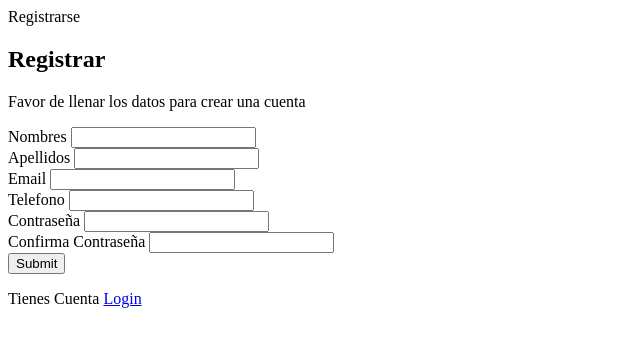
After one commit to HectorMCDLV/BioFert, a PHP site: page /biofert/admin/Login/Register.php in a window 1280 px wide. The commit adds this page. Shown: the top 347 px of the page, without its empty margins (0-640 px from the left). Run offline with PHP 8.4, Linux system fonts and the light colour scheme.

Commit message:
login y register

```diff
--- /dev/null
+++ b/admin/Login/Register.php
@@ -0,0 +1,109 @@
+<?php
+
+    include '../../admin/Login/Session.php';
+    include '../../include/config/connect.php';
+
+    $db = conectarDB();
+
+if ($_SERVER["REQUEST_METHOD"] == "POST" && isset($_POST['submit'])) {
+    $nombres = trim($_POST['nombres']);
+    $apellidos = trim($_POST['apellidos']);
+    $email = trim($_POST['email']);
+    $telefono = trim($_POST['telefono']);
+    $password = trim($_POST['contraseña']);
+    $confirm_password = trim($_POST["confirma_contraseña"]);
+    $passwordHash = password_hash($password, PASSWORD_BCRYPT);
+
+
+    if($query = $db->prepare("SELECT * FROM cliente WHERE email = ?")) {
+            $error = '';
+            // Bind parameters (s = string, i = int, b = blob, etc), in our case the username is a string so we use "s"
+    $query->bind_param('s', $email);
+    $query->execute();
+    // Store the result so we can check if the account exists in the database.
+    $query->store_result();
+            if ($query->num_rows > 0) {
+                 $error .= '<p class="error">The email address is already registered!</p>';
+            } else {
+                // Validate password
+                if (strlen($password ) < 6) {
+                    $error .= '<p class="error">Password must have atleast 6 characters.</p>';
+                }
+                // Validate confirm password
+                if (empty($confirm_password)) {
+                    $error .= '<p class="error">Please enter confirm password.</p>';
+                }   else {
+                    if (empty($error) && ($password != $confirm_password)) {
+                        $error .= '<p class="error">Password did not match.</p>';
+                }
+            }
+            if (empty($error) ) {
+                $insertQuery = " INSERT INTO cliente (nombres, apellidos,telefono,email,contraseña) VALUES ('${nombres}', '${apellidos}','${telefono}'. '${email}', '${passwordHash}')";
+                $resultado = mysqli_query($db, $insertQuery);
+
+            }
+        }
+    }
+
+    $insertQuery->close();
+
+    $query->close();
+
+
+
+
+
+    // Close DB connection
+    mysqli_close($db);
+   }
+
+?>
+
+<!DOCTYPE html>
+<html>
+    <head>
+        Registrarse
+    </head>
+<body>
+    <div class ="container">
+        <div class = "row">
+            <div class = "col-md-12">
+                <h2>Registrar</h2>
+                <p>Favor de llenar los datos para crear una cuenta</p>
+                <form action = " " method = "post">
+                    <div class = "form-group">
+                            <label>Nombres</label>
+                            <input type="text" name = "nombres" class = "form-control"
+                             required>
+
+                    <div class = "form-group">
+                            <label>Apellidos</label>
+                            <input type="text" name = "apellidos" class = "form-control"
+                             required>
+
+                    <div class = "form-group">
+                            <label>Email</label>
+                            <input type="Email" name = "email" class = "form-control"
+                             required>
+                    <div class = "form-group">
+                            <label>Telefono</label>
+                            <input type="tel" name = "telefono" class = "form-control"
+                             required>
+                    <div class = "form-group">
+                            <label>Contraseña</label>
+                            <input type="password" name = "contraseña" class = "form-control"
+                             required>
+                    <div class = "form-group">
+                            <label>Confirma Contraseña</label>
+                            <input type="password" name = "confirma_contraseña" class = "form-control"
+                             required>
+                    <div class = "form-group">
+                            <input type="submit" name = "submit"  value="Submit">
+                    </div>
+                    <p>Tienes Cuenta <a href="login.php">Login
+                </form>
+            </div>
+        </div>
+    </div>
+</body>
+</html>
--- /dev/null
+++ b/admin/Login/Session.php
@@ -0,0 +1,11 @@
+<?php
+session_start();
+
+
+if(isset($_SESSION["userid"]) &&  $_SESSIOPM["userid"] === true ){
+    header("location: welcome.php");
+    exit;
+}
+
+
+?>
--- a/include/config/connect.php
+++ b/include/config/connect.php
@@ -2,11 +2,7 @@
 /* Database credentials. Assuming you are running MySQL
 server with default setting (user 'root' with no password) */
 
-<<<<<<< HEAD:php/connect.php
-function connect() :  mysqli{
-=======
 function conectarDB() :  mysqli{
->>>>>>> a64429f0a818bd9d1dc3a233637706634951bddc:include/config/connect.php
     define('DB_SERVER', 'localhost');
     define('DB_USERNAME', 'root');
     define('DB_PASSWORD', '');
@@ -16,17 +12,10 @@ function conectarDB() :  mysqli{
     $link = mysqli_connect(DB_SERVER, DB_USERNAME, DB_PASSWORD, DB_NAME);
 // Check connection
     if(!$link){
-<<<<<<< HEAD:php/connect.php
-        die("ERROR: Could not connect. " . mysqli_connect_error());
-    }
-    return $link;}
-    connect();
-=======
         echo "No se ha podido conectar a la base de datos";
     }
 
     return $link;
 }
 
->>>>>>> a64429f0a818bd9d1dc3a233637706634951bddc:include/config/connect.php
 ?>
```
Also changed, not shown: admin/properties/actualizar.php (line endings or trailing spaces).
